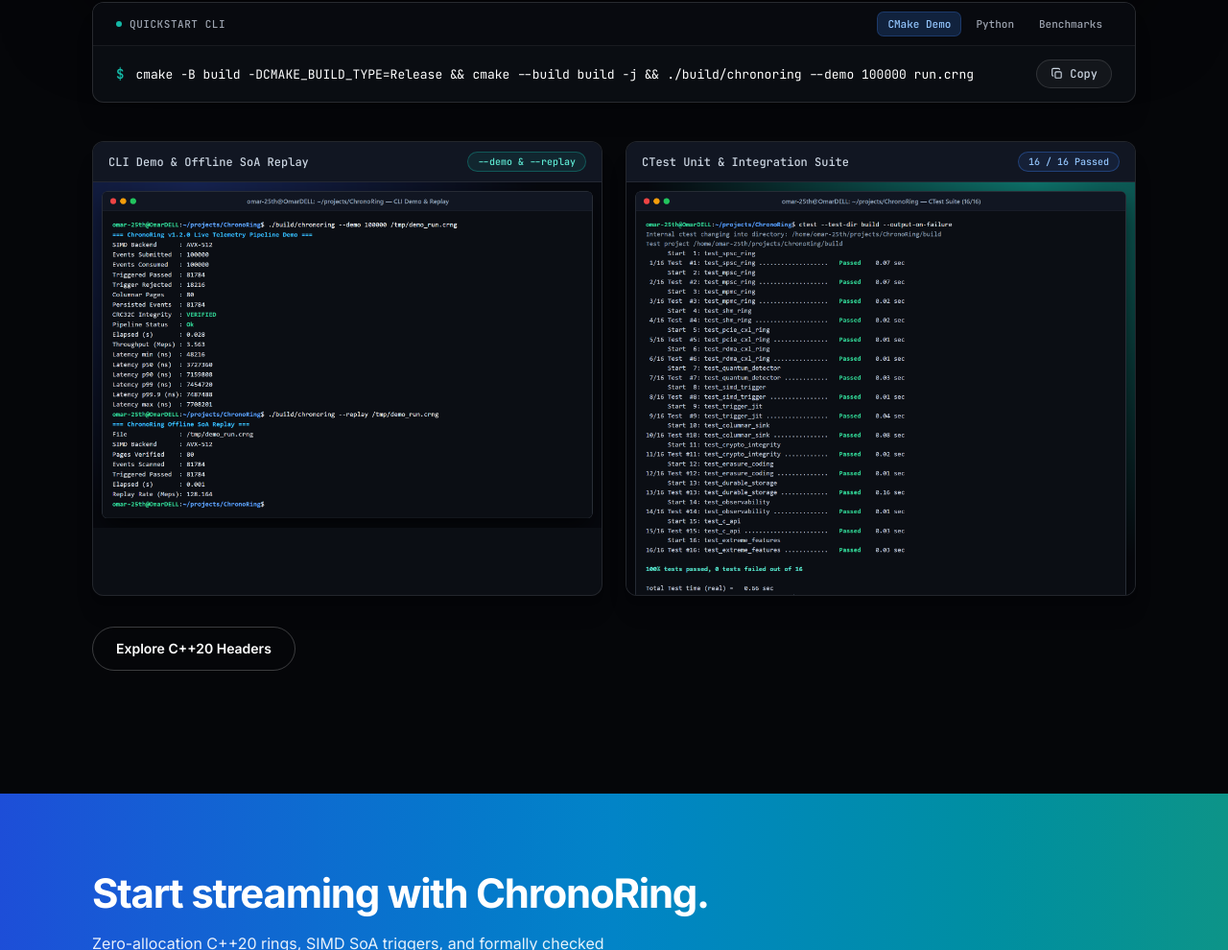
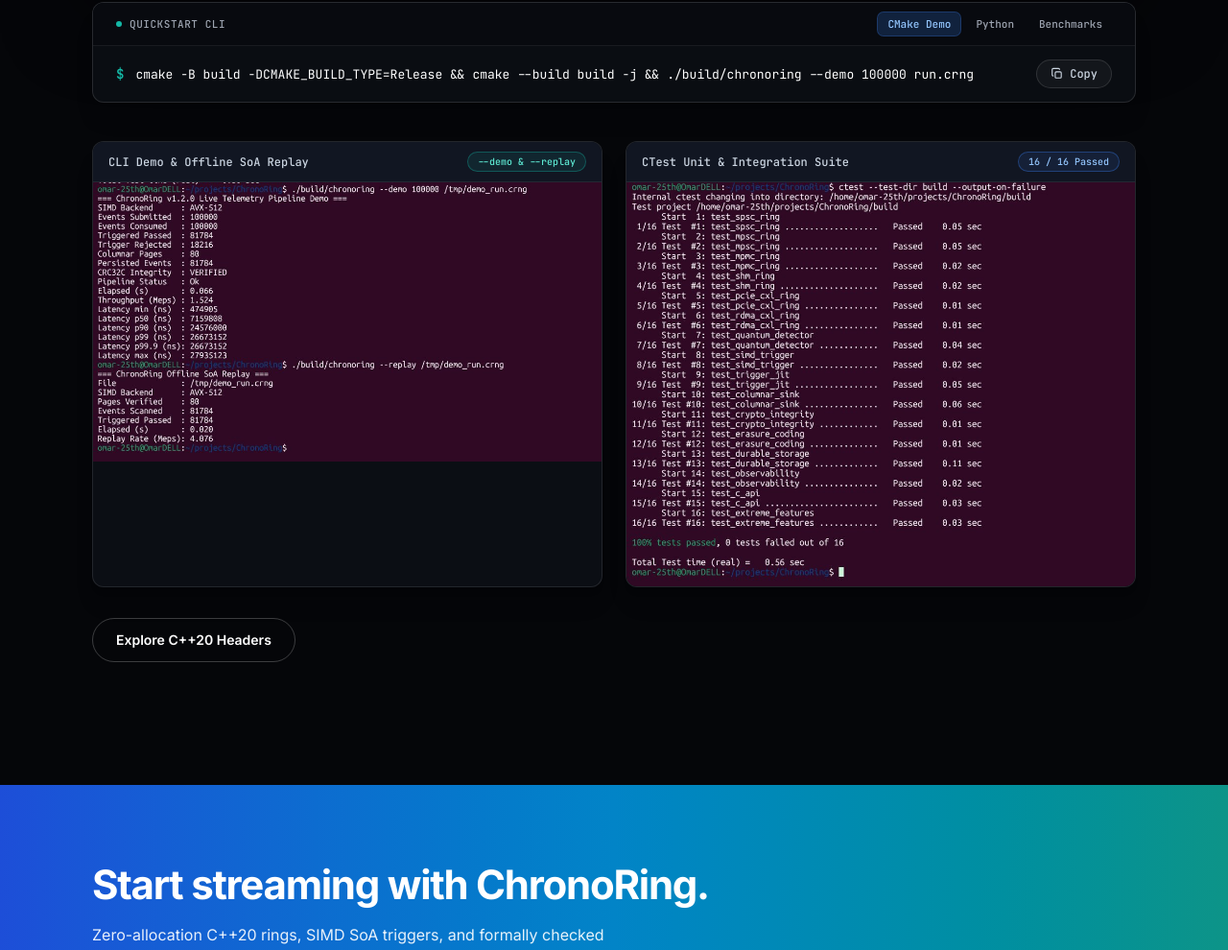
Before and after one commit to OmarAhmedTHE25th/ChronoRing, an Astro site in the folder website/: page / in a window 1280 px wide. Shown: the part 6357-7347 px from the top of the page at 96% size. Built offline with nearby package versions, Linux system fonts and the light colour scheme; Astro itself is replaced by a stand-in of ours.

Commit message:
Replace terminal screenshots with Ubuntu purple-background captures

```diff
--- a/website/src/components/CodeExample.astro
+++ b/website/src/components/CodeExample.astro
@@ -356,7 +356,7 @@ function highlightCpp(source: string): string {
           </span>
         </div>
         <img
-          src="/images/cli-demo-terminal.png"
+          src="/images/cli-demo-terminal.jpg"
           alt="ChronoRing CLI live telemetry pipeline demo and offline SoA replay terminal output"
           class="block w-full h-auto"
           loading="lazy"
@@ -371,7 +371,7 @@ function highlightCpp(source: string): string {
           </span>
         </div>
         <img
-          src="/images/ctest-terminal.png"
+          src="/images/ctest-terminal.jpg"
           alt="ChronoRing CTest suite passing 16 out of 16 tests in terminal"
           class="block w-full h-auto"
           loading="lazy"
```
Also changed, not shown: README.md, docs/images/cli-demo-terminal.jpg (added), docs/images/cli-demo-terminal.png (deleted), docs/images/ctest-terminal.jpg (added), docs/images/ctest-terminal.png (deleted), website/public/images/cli-demo-terminal.jpg (added), website/public/images/cli-demo-terminal.png (deleted), website/public/images/ctest-terminal.jpg (added), website/public/images/ctest-terminal.png (deleted).
